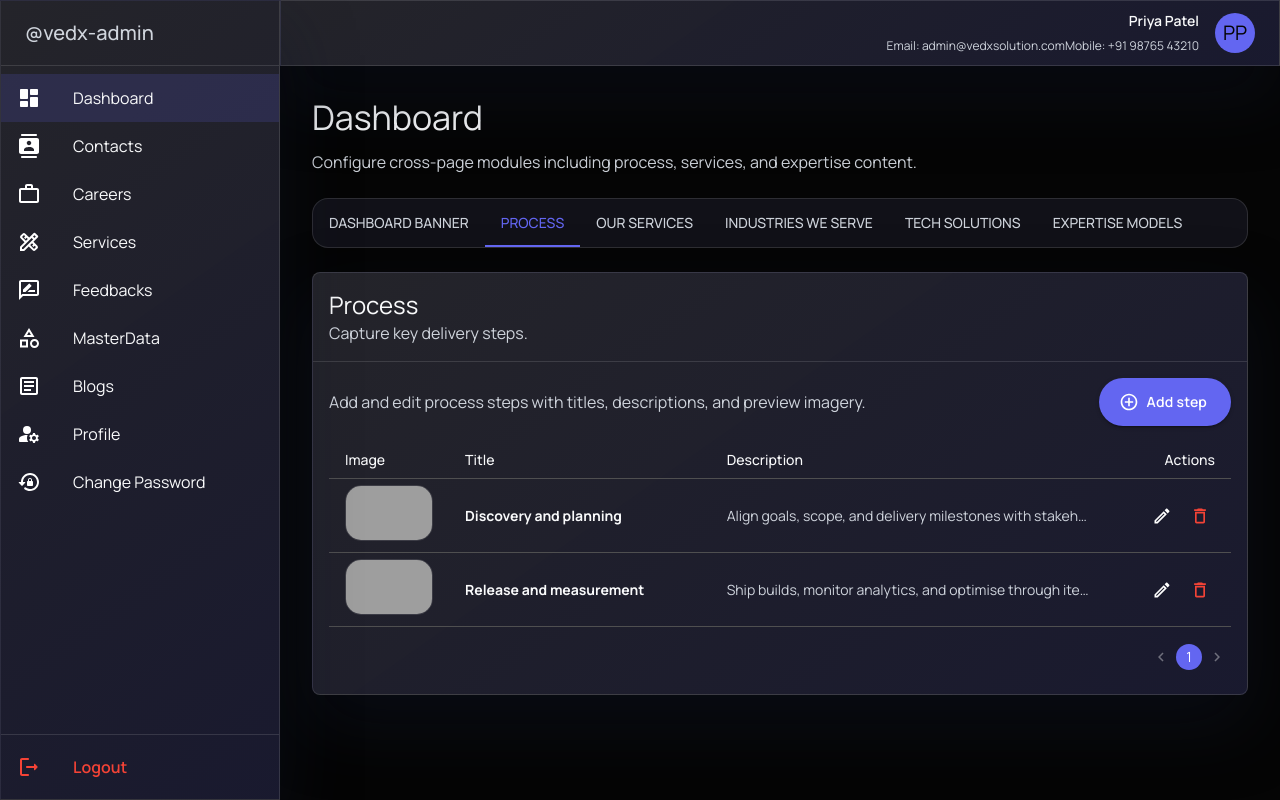
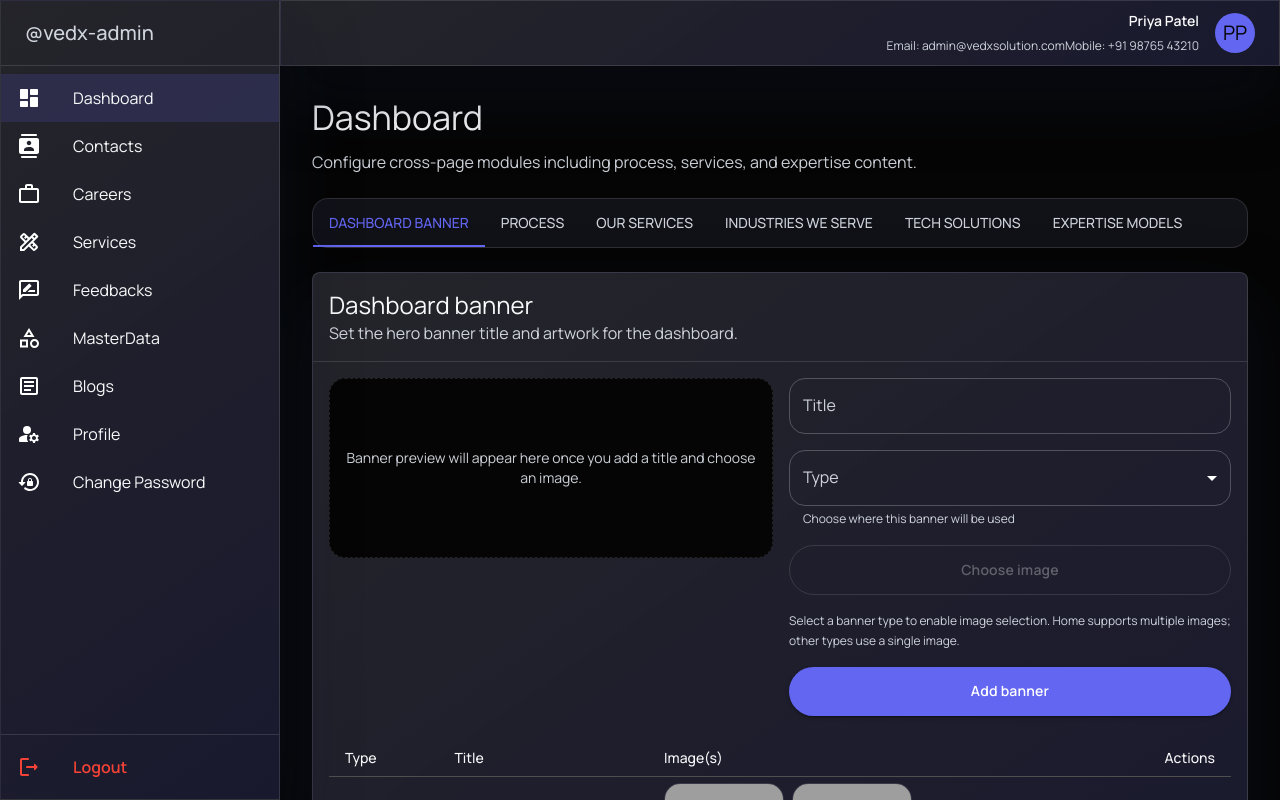
Before and after one commit to khushalishah2611/vedx-solutions-2, a React (Vite) app in the folder frontend/: page /admin/dashboard in a window 1280 px wide. Shown: the top 800 px of the page. Built offline with nearby package versions, Linux system fonts and the light colour scheme; grey boxes are pictures that could not be loaded.

Commit message:
final code

```diff
--- a/frontend/src/components/admin/AdminDashboardPage.jsx
+++ b/frontend/src/components/admin/AdminDashboardPage.jsx
@@ -230,7 +230,7 @@ const ImageUpload = ({ label, value, onChange, required }) => {
 };
 
 const AdminDashboardPage = () => {
-  const [activeTab, setActiveTab] = useState('process');
+  const [activeTab, setActiveTab] = useState('banner');
   const rowsPerPage = 5;
 
   const fileInputRef = useRef(null);
```
